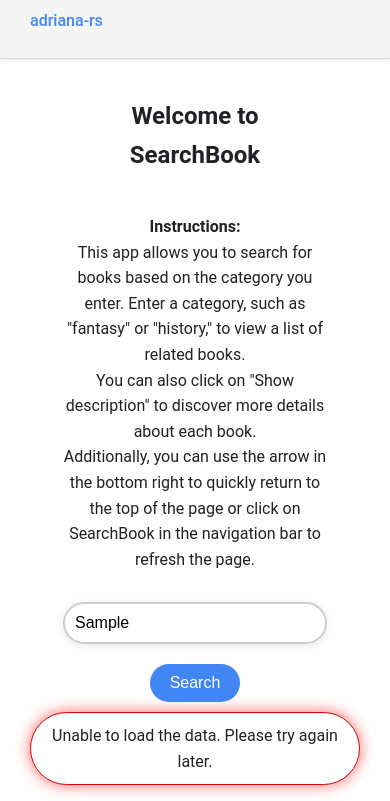
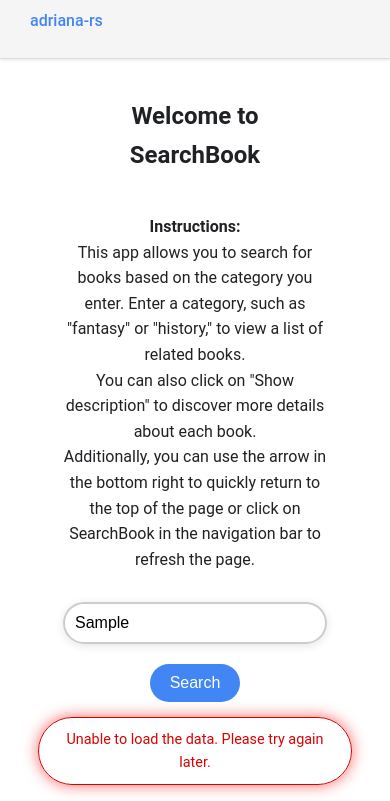
Before and after one commit to adriana-rs/SearchBook, a website built with webpack: page index.html in a window 390 px wide. Both pictures are taken after typing "Sample" into the empty fields and a click on the button "Search". Shown: the part 223-1024 px from the top of the page. Built offline with nearby package versions, Linux system fonts and the light colour scheme; no server answers.

Commit message:
aggiornato stile errorMessage

```diff
--- a/assets/css/style.css
+++ b/assets/css/style.css
@@ -97,12 +97,16 @@ button:hover {
 }
 
 #errorMessage {
-    background-color: white;
-    padding: 10px;
-    margin: 10px 0;
+    padding: 12px 20px;
+    margin: 15px auto;
     border: 1px solid rgb(209, 3, 3);
     border-radius: 60px;
     box-shadow: 0 0 15px rgba(255, 0, 0, 0.6);
+    width: 80%;
+    max-width: 500px;
+    font-size: 1rem;
+    color: #d90303;
+    text-align: center;
 }
 
 @keyframes spin {
@@ -230,6 +234,12 @@ h3 {
         margin-top: 10px;
     }
 
+    #errorMessage {
+        width: 95%;
+        font-size: 0.9rem;
+        padding: 10px 15px;
+    }
+
     #navBar li {
         display: block;
         margin-right: 0;
```
